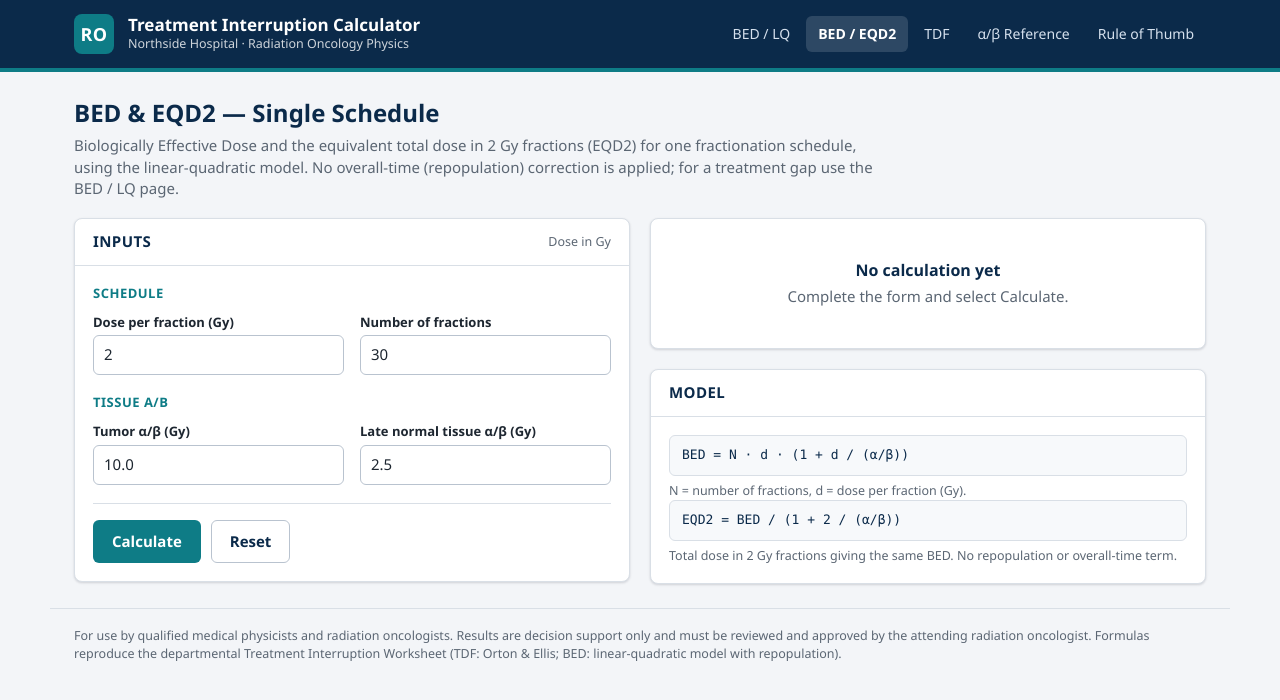
After one commit to joshuabk/TDF_Calc, a Django app: page /bed-eqd2/ in a window 1280 px wide. The commit adds this page. Shown: the top 700 px of the page. Run offline with Django 5.2, Linux system fonts and the light colour scheme.

Commit message:
recent changes

```diff
--- a/tdf_app/calculators/engine.py
+++ b/tdf_app/calculators/engine.py
@@ -925,6 +925,53 @@ def compare_schedules(inp: BEDMakeupInput) -> list:
 
 
 # --------------------------------------------------------------------------- #
+#  Plain BED / EQD2 of a single schedule (no time correction)
+# --------------------------------------------------------------------------- #
+
+EQD2_REF_DOSE_GY = 2.0
+
+
+def eqd2_from_bed(bed_gy: float, alpha_beta: float) -> float:
+    """EQD2 = BED / (1 + 2/(a/b)): the total dose in 2 Gy fractions with the same BED."""
+    return bed_gy / (1.0 + EQD2_REF_DOSE_GY / alpha_beta)
+
+
+@dataclass
+class BEDEQD2Row:
+    name: str
+    alpha_beta: float
+    bed: float
+    eqd2: float
+
+
+@dataclass
+class BEDEQD2Result:
+    n_fx: int
+    dose_per_fx: float
+    total_dose: float
+    rows: list
+
+
+def calculate_bed_eqd2(n_fx: int, dose_per_fx_gy: float, tissues) -> BEDEQD2Result:
+    """
+    BED = N d (1 + d/(a/b)) and EQD2 = BED / (1 + 2/(a/b)) for one schedule,
+    for each (name, alpha/beta) in `tissues`.  No repopulation / overall-time term.
+    """
+    if n_fx < 1:
+        raise ValueError("Number of fractions must be at least 1.")
+    if dose_per_fx_gy <= 0:
+        raise ValueError("Dose per fraction must be greater than zero.")
+    rows = []
+    for name, ab in tissues:
+        if ab <= 0:
+            raise ValueError(f"{name} \u03b1/\u03b2 must be greater than zero.")
+        b = lq(n_fx, dose_per_fx_gy, TissueParams(alpha_beta=ab))
+        rows.append(BEDEQD2Row(name=name, alpha_beta=ab, bed=b, eqd2=eqd2_from_bed(b, ab)))
+    return BEDEQD2Result(n_fx=n_fx, dose_per_fx=dose_per_fx_gy,
+                         total_dose=n_fx * dose_per_fx_gy, rows=rows)
+
+
+# --------------------------------------------------------------------------- #
 #  Reference data (Alpha-Beta and Quick Rule of Thumb sheets)
 # --------------------------------------------------------------------------- #
 
--- a/tdf_app/calculators/forms.py
+++ b/tdf_app/calculators/forms.py
@@ -161,3 +161,10 @@ class BEDForm(forms.Form):
                 self.add_error("pre_fx",
                                f"Must be fewer than the prescribed fraction count ({rx_fx:g}).")
         return c
+
+
+class BEDEQD2Form(forms.Form):
+    dose_per_fx_gy = _num("Dose per fraction (Gy)", 2, step="0.01", min_value=0.01)
+    n_fx = _int("Number of fractions", 30, min_value=1)
+    tumor_alpha_beta = _num("Tumor \u03b1/\u03b2 (Gy)", DEFAULT_TUMOR.alpha_beta, min_value=0.1)
+    late_alpha_beta = _num("Late normal tissue \u03b1/\u03b2 (Gy)", DEFAULT_LATE.alpha_beta, min_value=0.1)
--- a/tdf_app/calculators/templates/calculators/base.html
+++ b/tdf_app/calculators/templates/calculators/base.html
@@ -17,8 +17,9 @@
       </div>
     </a>
     <nav class="nav">
+      <a href="{% url 'bed' %}" class="{% if active == 'bed' %}active{% endif %}">BED / LQ</a>
+      <a href="{% url 'bed_eqd2' %}" class="{% if active == 'bed_eqd2' %}active{% endif %}">BED / EQD2</a>
       <a href="{% url 'tdf' %}" class="{% if active == 'tdf' %}active{% endif %}">TDF</a>
-      <a href="{% url 'bed' %}" class="{% if active == 'bed' %}active{% endif %}">BED / LQ</a>
       <a href="{% url 'reference' %}" class="{% if active == 'reference' %}active{% endif %}">α/β Reference</a>
       <a href="{% url 'rule_of_thumb' %}" class="{% if active == 'rule' %}active{% endif %}">Rule of Thumb</a>
     </nav>
--- /dev/null
+++ b/tdf_app/calculators/templates/calculators/bed_eqd2.html
@@ -0,0 +1,95 @@
+{% extends "calculators/base.html" %}
+{% block title %}BED / EQD2 Calculator{% endblock %}
+{% block content %}
+<div class="page-head">
+  <h1>BED &amp; EQD2 — Single Schedule</h1>
+  <p>Biologically Effective Dose and the equivalent total dose in 2 Gy fractions (EQD2) for one fractionation
+     schedule, using the linear-quadratic model. No overall-time (repopulation) correction is applied; for a
+     treatment gap use the BED / LQ page.</p>
+</div>
+
+<div class="grid">
+  <form method="post" class="card" novalidate>
+    {% csrf_token %}
+    <div class="card-head"><h2>Inputs</h2><span class="hint">Dose in Gy</span></div>
+    <div class="card-body">
+      {% if form.non_field_errors %}<div class="form-errors">{{ form.non_field_errors }}</div>{% endif %}
+      {% if error %}<div class="form-errors">{{ error }}</div>{% endif %}
+
+      <fieldset>
+        <legend>Schedule</legend>
+        <div class="fields">
+          {% include "calculators/_field.html" with field=form.dose_per_fx_gy %}
+          {% include "calculators/_field.html" with field=form.n_fx %}
+        </div>
+      </fieldset>
+
+      <fieldset>
+        <legend>Tissue α/β</legend>
+        <div class="fields">
+          {% include "calculators/_field.html" with field=form.tumor_alpha_beta %}
+          {% include "calculators/_field.html" with field=form.late_alpha_beta %}
+        </div>
+      </fieldset>
+
+      <div class="actions">
+        <button class="btn btn-primary" type="submit">Calculate</button>
+        <a class="btn btn-secondary" href="{% url 'bed_eqd2' %}">Reset</a>
+        {% if result %}<button class="btn btn-secondary" type="button" onclick="window.print()">Print</button>{% endif %}
+      </div>
+    </div>
+  </form>
+
+  <div>
+    {% if result %}
+    <div class="card">
+      <div class="card-head"><h2>Result</h2>
+        <span class="hint">{{ result.n_fx }} fx × {{ result.dose_per_fx|floatformat:"-2" }} Gy = {{ result.total_dose|floatformat:"-2" }} Gy</span></div>
+      <div class="card-body">
+        <div class="result-hero" style="grid-template-columns:repeat(2, 1fr)">
+          {% for row in result.rows %}
+          <div class="stat{% if forloop.first %} primary{% endif %}">
+            <div class="k">{{ row.name }} BED</div>
+            <div class="v">{{ row.bed|floatformat:2 }}</div>
+            <div class="u">Gy · α/β {{ row.alpha_beta|floatformat:"-2" }}</div>
+          </div>
+          <div class="stat{% if forloop.first %} primary{% endif %}">
+            <div class="k">{{ row.name }} EQD2</div>
+            <div class="v">{{ row.eqd2|floatformat:2 }}</div>
+            <div class="u">Gy · α/β {{ row.alpha_beta|floatformat:"-2" }}</div>
+          </div>
+          {% endfor %}
+        </div>
+        <table class="data" style="margin-top:16px">
+          <thead><tr><th>Tissue</th><th class="num">α/β (Gy)</th><th class="num">BED (Gy)</th><th class="num">EQD2 (Gy)</th></tr></thead>
+          <tbody>
+          {% for row in result.rows %}
+            <tr><td><strong>{{ row.name }}</strong></td><td class="num">{{ row.alpha_beta|floatformat:"-2" }}</td>
+                <td class="num">{{ row.bed|floatformat:2 }}</td><td class="num">{{ row.eqd2|floatformat:2 }}</td></tr>
+          {% endfor %}
+          </tbody>
+        </table>
+        <p class="formula-note" style="margin:12px 0 0">BED and EQD2 are biological, not physical, doses and are only comparable at the same α/β.</p>
+      </div>
+    </div>
+    {% else %}
+    <div class="card">
+      <div class="card-body empty">
+        <strong>No calculation yet</strong>
+        Complete the form and select Calculate.
+      </div>
+    </div>
+    {% endif %}
+
+    <div class="card no-print">
+      <div class="card-head"><h2>Model</h2></div>
+      <div class="card-body">
+        <div class="formula">BED = N · d · (1 + d / (α/β))</div>
+        <p class="formula-note">N = number of fractions, d = dose per fraction (Gy).</p>
+        <div class="formula">EQD2 = BED / (1 + 2 / (α/β))</div>
+        <p class="formula-note">Total dose in 2 Gy fractions giving the same BED. No repopulation or overall-time term.</p>
+      </div>
+    </div>
+  </div>
+</div>
+{% endblock %}
--- a/tdf_app/calculators/urls.py
+++ b/tdf_app/calculators/urls.py
@@ -4,8 +4,9 @@ from . import views
 
 urlpatterns = [
     path("", views.home, name="home"),
+    path("bed/", views.bed_view, name="bed"),
+    path("bed-eqd2/", views.bed_eqd2_view, name="bed_eqd2"),
     path("tdf/", views.tdf_view, name="tdf"),
-    path("bed/", views.bed_view, name="bed"),
     path("reference/", views.reference_view, name="reference"),
     path("rule-of-thumb/", views.rule_of_thumb_view, name="rule_of_thumb"),
 ]
--- a/tdf_app/calculators/views.py
+++ b/tdf_app/calculators/views.py
@@ -1,7 +1,7 @@
 from django.shortcuts import render
 
 from . import engine
-from .forms import BEDForm, TDFForm
+from .forms import BEDEQD2Form, BEDForm, TDFForm
 
 
 def home(request):
@@ -68,6 +68,26 @@ def bed_view(request):
     })
 
 
+def bed_eqd2_view(request):
+    result = None
+    error = None
+    if request.method == "POST":
+        form = BEDEQD2Form(request.POST)
+        if form.is_valid():
+            d = form.cleaned_data
+            try:
+                result = engine.calculate_bed_eqd2(d["n_fx"], d["dose_per_fx_gy"], [
+                    ("Tumor", d["tumor_alpha_beta"]),
+                    ("Late normal tissue", d["late_alpha_beta"]),
+                ])
+            except (ValueError, ZeroDivisionError, OverflowError) as exc:
+                error = str(exc)
+    else:
+        form = BEDEQD2Form()
+    return render(request, "calculators/bed_eqd2.html",
+                  {"form": form, "result": result, "error": error, "active": "bed_eqd2"})
+
+
 def reference_view(request):
     return render(request, "calculators/reference.html", {
         "active": "reference",
```
Also changed, not shown: tdf_app/calculators/templates/calculators/home.html (+12 -6 lines), tdf_app/calculators/tests.py (+38 -1 lines), tdf_app/README.md, 1 other file.
